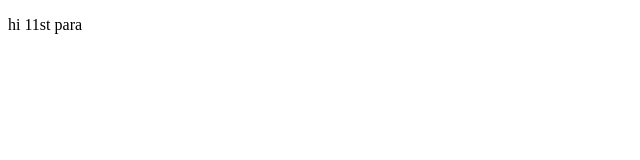
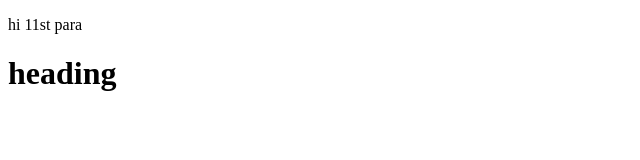
Before and after one commit to RahaneVaishnavi/demo-1, a plain HTML site: page index.html in a window 1280 px wide. Shown: the whole page, without its empty margins (0-640 px from the left). Drawn offline with Linux system fonts and the light colour scheme.

Commit message:
add heading in html page

```diff
--- a/index.html
+++ b/index.html
@@ -9,5 +9,8 @@
     <p>
         hi 11st para
     </p>
+    <h1>
+        heading
+    </h1>
 </body>
 </html>
```
Also changed, not shown: node.js (line endings or trailing spaces).
